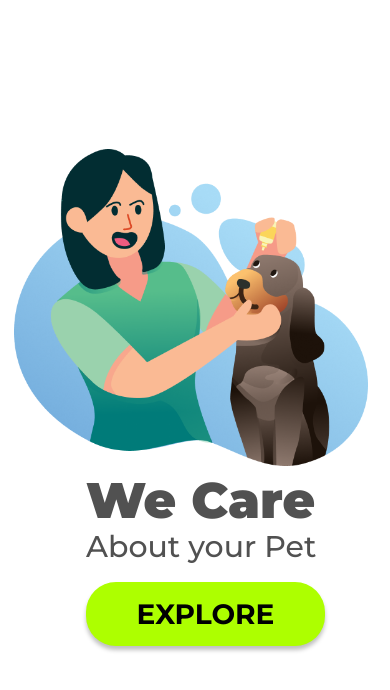
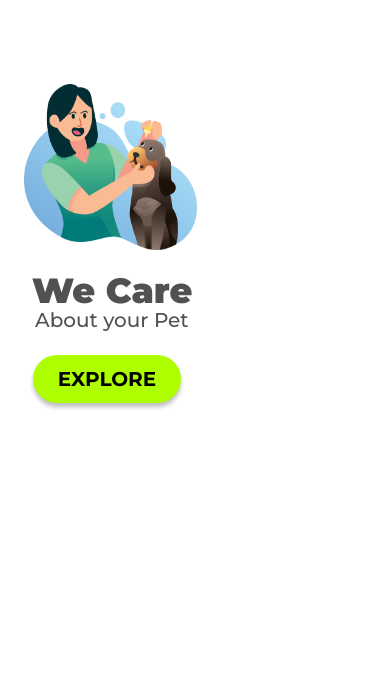
Before and after one commit to vfp-pereira/project-we-care, a plain HTML site: page index.html in a window 390 px wide. Drawn offline with Linux system fonts and the light colour scheme.

Commit message:
commit responsivo + readme

```diff
--- a/style.css
+++ b/style.css
@@ -89,29 +89,43 @@ p{
 
 }
 
-@media screen and (max-width: 400px) and (orientation: portrait) {
+@media screen and (max-width: 450px) and (orientation: portrait) {
 
     .image{
-        width: 354px;
-        height: 317px;
+        width: 173px;
+        height: 166px;
         position: relative;
-        margin-top: 149px;
-        margin-left: 14px;
+        top: 10vh;
+        right: 26vw;
     }
 
     h1{
         width: 263px;
         height: 52px;
-        font-size: 50px;
+        font-size: 35px;
         line-height: 61px;
+        position: relative;
+        top: 90px;
+        right: 54px;
 
     }
 
     h2{
-        font-size: 30px;
+        font-size: 20px;
         line-height: 36px;
-        margin-top: 7px;
         margin-bottom: 17px;
+        position: relative;
+        top: 80px;
+        right: 51px;
+    }
+
+    .button-explore{
+        position: relative;
+        top: 80px;
+        right: 53px;
+        width: 148px;
+        height: 48px;
+        font-size: 20px;
     }
 
     header{
```
Also changed, not shown: img/cellphone mode.png (added), img/pc mode.png (added).
